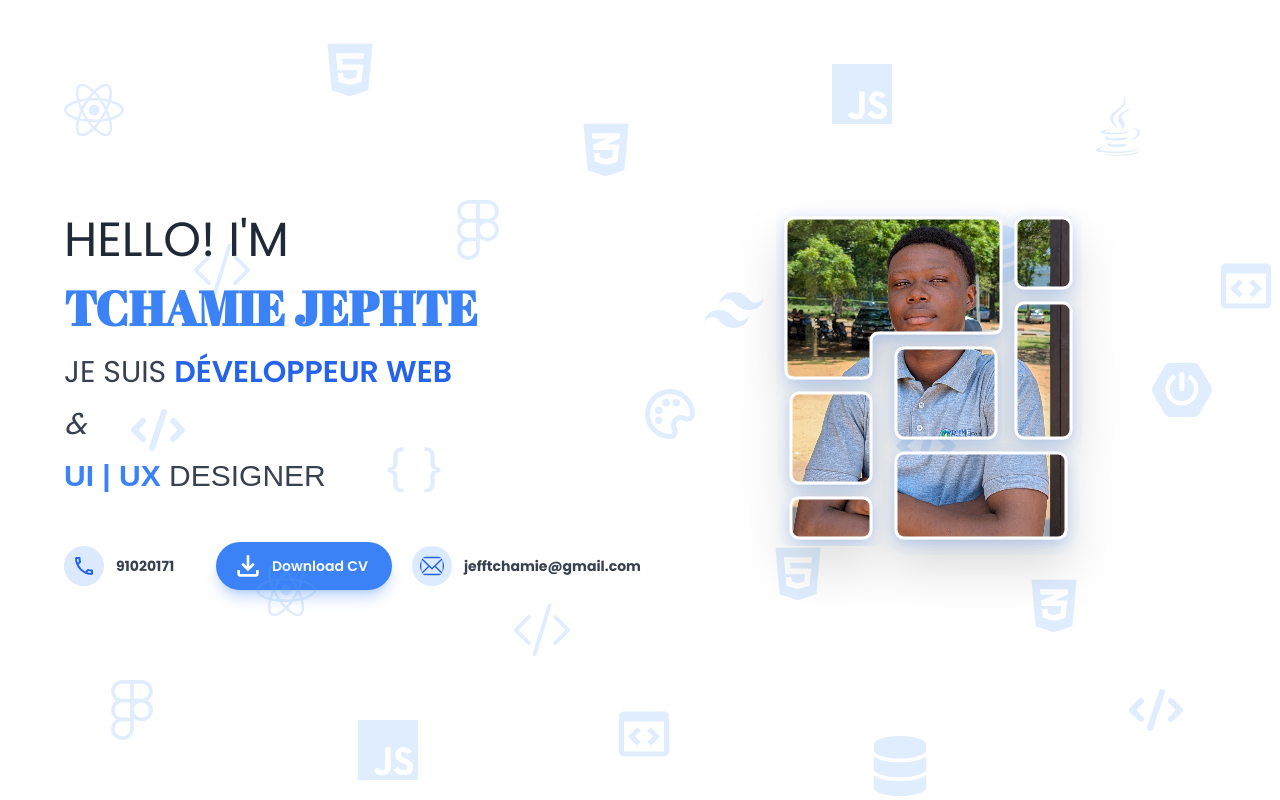
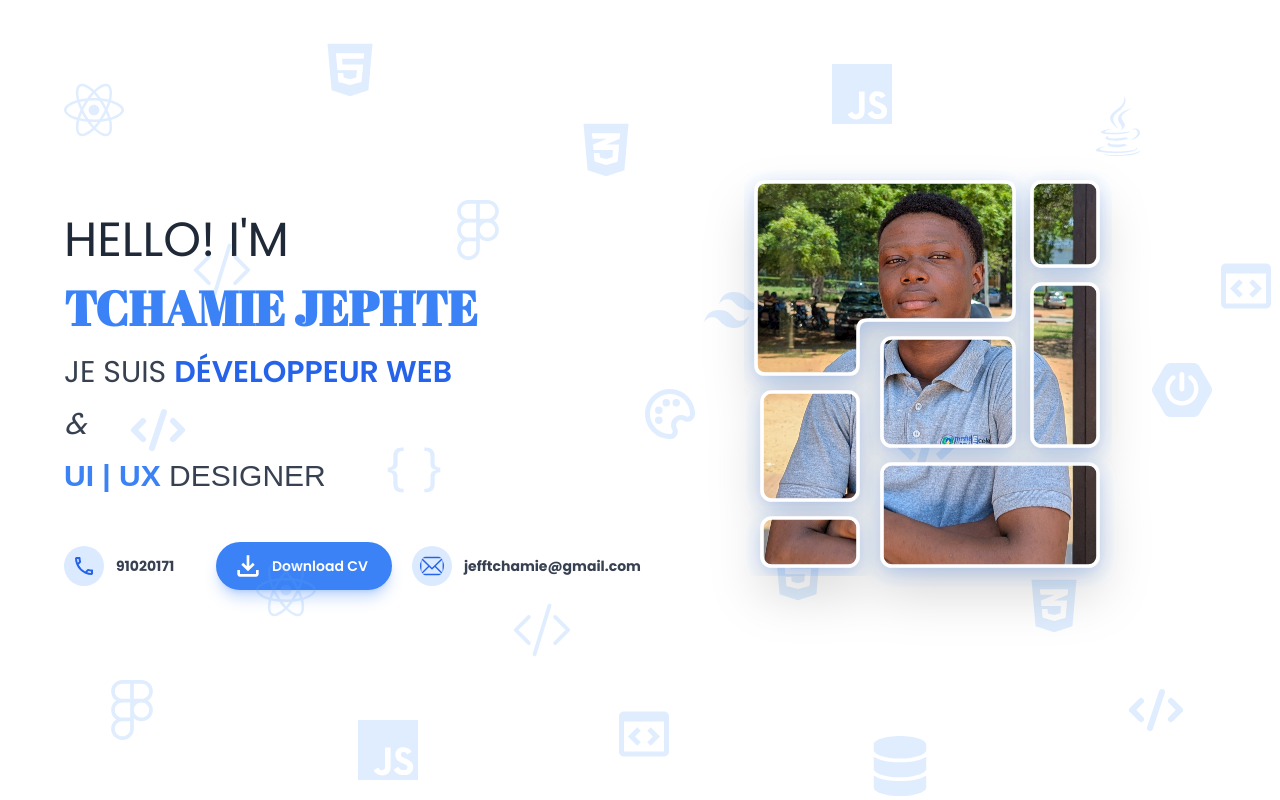
Before and after one commit to jefto/MonPortfolio, a React (Create React App) app: page / in a window 1280 px wide. Shown: the top 800 px of the page. Built offline with nearby package versions, Linux system fonts and the light colour scheme; the HTML template or start-up script is replaced by a standard one; a web font is replaced by a local one.

Commit message:
ajustement de la taille du conteneur HeroSection et modification des dimensions et positions des rectangles photo pour améliorer la mise en page

```diff
--- a/src/pages/sections/HeroSection.jsx
+++ b/src/pages/sections/HeroSection.jsx
@@ -14,7 +14,7 @@ function MaskedPhoto({ src }) {
     const borderColor = theme.white;
 
     return (
-        <div className="relative w-80 h-96">
+        <div className="relative w-96 full">
             {/* Effet de lumière bleue en arrière-plan - forme circulaire irrégulière */}
             <div
                 className="absolute -z-10 w-[140%] h-[130%] -top-[10%] -left-[15%] blur-[50px]"
@@ -97,9 +97,9 @@ function MaskedPhoto({ src }) {
 
                 <rect className="photo-rect" x="15" y="185" width="80" height="90" rx="8"
                       fill="url(#photoPattern)" stroke={borderColor} strokeWidth="3" filter="url(#shadow)" />
-                <rect className="photo-rect" x="120" y="140" width="100" height="90" rx="8"
+                <rect className="photo-rect" x="115" y="140" width="110" height="90" rx="8"
                       fill="url(#photoPattern)" stroke={borderColor} strokeWidth="3" filter="url(#shadow)" />
-                <rect className="photo-rect" x="120" y="245" width="170" height="85" rx="8"
+                <rect className="photo-rect" x="115" y="245" width="180" height="85" rx="8"
                       fill="url(#photoPattern)" stroke={borderColor} strokeWidth="3" filter="url(#shadow)" />
                 <rect className="photo-rect" x="240" y="10" width="55" height="70" rx="8"
                       fill="url(#photoPattern)" stroke={borderColor} strokeWidth="3" filter="url(#shadow)" />
```
